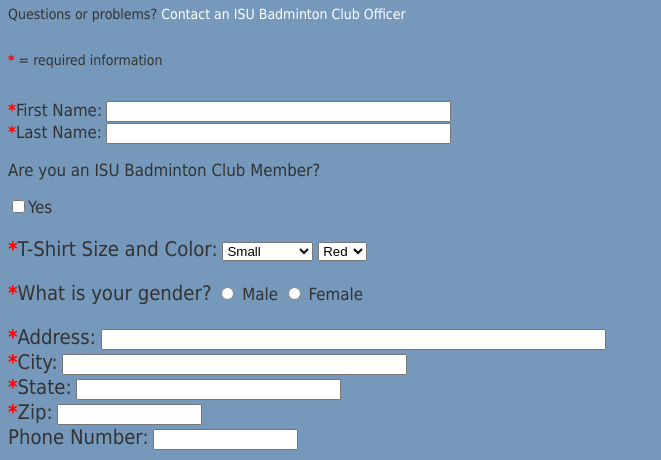
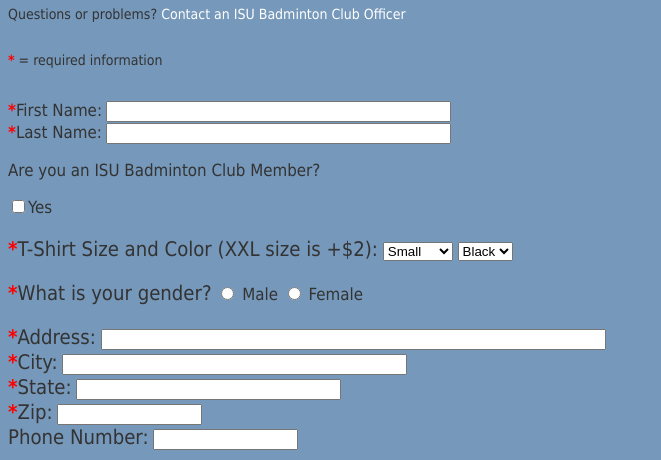
Before and after one commit to firefly2442/badminton_registration, a PHP site: page /register.php in a window 1280 px wide. Shown: the part 226-686 px from the top of the page, without its empty margins (0-661 px from the left). Run offline with PHP 8.4, Linux system fonts and the light colour scheme.

Commit message:
set correct tshirt color and slightly modify email

```diff
--- a/register.php
+++ b/register.php
@@ -186,16 +186,17 @@ echo $tournament_details;
 <br>
 <br>
 
-<big><font color=red><b>*</b></font>T-Shirt Size and Color:</big>
+<big><font color=red><b>*</b></font>T-Shirt Size and Color (XXL size is +$2):</big>
 <select name="tshirtsize">
 <option value="Small">Small</option>
 <option value="Medium">Medium</option>
 <option value="Large">Large</option>
-<option value="Extra Large">Extra Large</option>
+<option value="XL">XL</option>
+<option value="XXL">XXL</option>
 </select>
 <select name="tshirtcolor">
-<option value="Red">Red</option>
-<option value="Blue">Blue</option>
+<option value="Black">Black</option>
+<option value="Pink">Pink</option>
 </select>
 <br>
 <br>
@@ -423,14 +424,16 @@ if (isset($_POST['submit']))
 			$money = 30;
 		$events--;
 		$money = $money + ($events * 5);
+		if ($tshirtsize == "XXL")
+			$money = $money + 2;
 		echo $money;
 		?>
 		</b> dollars via check made payable to: "ISU Badminton Club" to the following address:</p>
-		<p>ISU Badminton Club c/o: Tournament</p>
-		<p>Iowa State Memorial Union Mailbox 156</p>
-		<p>West Student Office Space</p>
-		<p>2229 Lincoln Way</p>
-		<p>Ames, Iowa 50011</p>
+		<p>ISU Badminton Club c/o: Tournament<br>
+		Iowa State Memorial Union Mailbox 156<br>
+		West Student Office Space<br>
+		2229 Lincoln Way<br>
+		Ames, Iowa 50011</p>
 		<br>
 		<p><big><u><b>Mail must be received by March 21, 2014</b></u></big></p>
 		<p>Please note, we <font color="red"><big><u>cannot</u></big></font> finalize your registration in the tournament until we receive your check and payment <font color="red"><big><u>cannot</u></big></font> be done at the door.</p>
@@ -546,8 +549,8 @@ if (isset($_POST['submit']))
 		$email_body .= "http://www.stuorg.iastate.edu/badminton/contact.php\n";
 		$email_body .= "Please tell your friends to register!\n";
 		$email_body .= "View who else has registered as well as check to see if we've received your payment here:\n";
-		$email_body .= "http://badminton.rivetcode.com\n";
-		$email_body .= "\nMailing Address:\n";
+		$email_body .= "http://badminton.rivetcode.com\n\n";
+		$email_body .= "Please send $".$money." to the address below.\n\n";
 		$email_body .= "ISU Badminton Club c/o: Tournament\n";
 		$email_body .= "Iowa State Memorial Union Mailbox 156\n";
 		$email_body .= "West Student Office Space\n";
```
